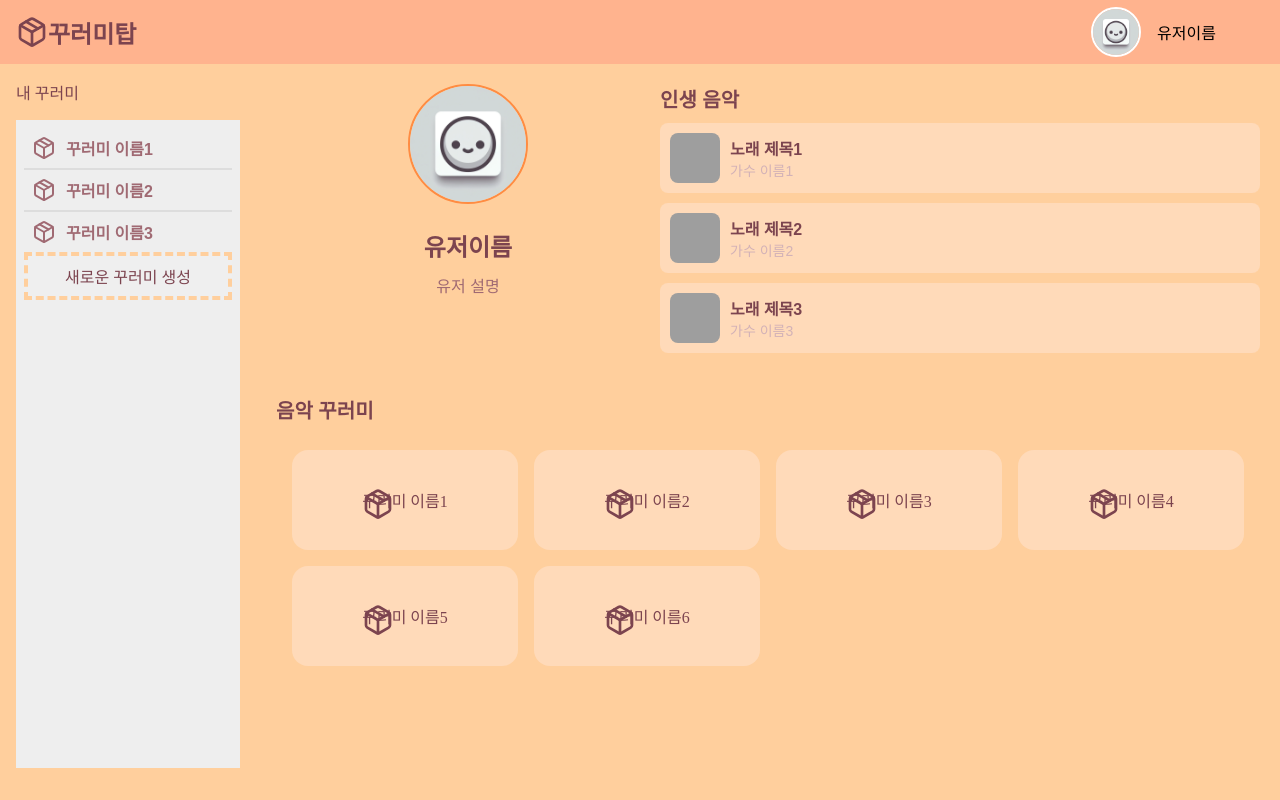
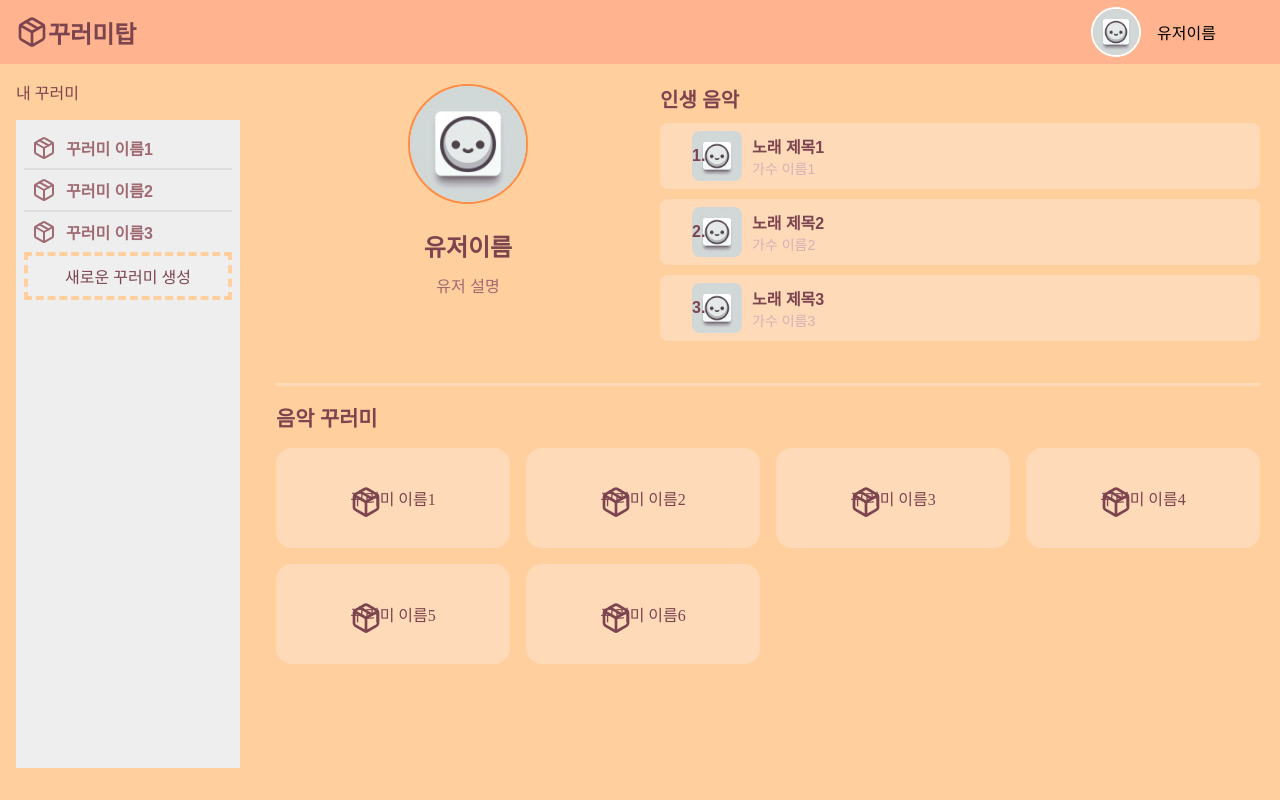
Before and after one commit to R3pic/kuromitop_front, a Next.js app: page /user/1 in a window 1280 px wide. Built offline with nearby package versions, Linux system fonts and the light colour scheme; grey boxes are pictures that could not be loaded; a web font is replaced by a local one.

Commit message:
refactor: 유저페이지 컴포넌트 분리

```diff
--- /dev/null
+++ b/src/app/user/[id]/_components/BundleSection.module.css
@@ -0,0 +1,53 @@
+.bundleSection {
+    border-top: 3px solid var(--color-secondary);
+}
+
+.bundleTitle {
+    font-size: 1.3rem;
+    margin: 1rem 0 1rem 0;
+}
+
+.bundleGrid {
+    max-height: calc(100vh - 400px - var(--header-height));
+    overflow-y: auto;
+    display: grid;
+    grid-template-columns: repeat(auto-fill, minmax(20%, auto));
+    grid-auto-rows: minmax(100px, auto);
+    gap: 1rem 1rem;
+}
+
+.bundleGrid::-webkit-scrollbar {
+  width: 10px;
+}
+
+.bundleGrid::-webkit-scrollbar-thumb {
+  background-color: #2f3542;
+  border-radius: 10px;
+}
+.bundleGrid::-webkit-scrollbar-track {
+  background-color: grey;
+}
+
+.bundleItem {
+  position: relative;
+  text-align: center;
+  align-content: center;
+  background: var(--color-secondary);
+  border-radius: 1rem;
+  transition: transform 0.3s ease, box-shadow 0.3s ease;
+}
+
+.bundleItem:hover {
+  transform: translateY(-2px);
+  box-shadow: 0 8px 16px rgba(0, 0, 0, 0.2);
+}
+
+.bundleIcon {
+  position: absolute;
+  left: 10;
+  top: 10;
+}
+
+.bundleName {
+  font-family: 'paperlogy_bold';
+}
--- /dev/null
+++ b/src/app/user/[id]/_components/BundleSection.tsx
@@ -0,0 +1,28 @@
+import { Package } from "lucide-react";
+import Link from "next/link";
+import styles from './BundleSection.module.css';
+
+interface Bundle {
+    name: string;
+    href: string;
+}
+
+interface Props {
+    bundleList: Bundle[];
+}
+
+export default function BundleSection({ bundleList }: Props) {
+    return (
+        <div className={styles.bundleSection}>
+                <h2 className={styles.bundleTitle}>음악 꾸러미</h2>
+                <div className={styles.bundleGrid}>
+                    {bundleList.map((bundle, index) => (
+                        <Link key={index} className={styles.bundleItem} href={bundle.href}>
+                            <Package className={styles.bundleIcon} size={32}/>
+                            <span className={styles.bundleName}>{ bundle.name }</span>
+                        </Link>
+                    ))}
+                </div>
+        </div>
+    );
+}
--- /dev/null
+++ b/src/app/user/[id]/_components/LifeMusicSection.module.css
@@ -0,0 +1,51 @@
+.lifeMusicSection {
+    flex-grow: 1;
+}
+
+.lifeMusicTitle {
+    font-size: 20px;
+    margin-bottom: 10px;
+    color: var(--text-primary);
+}
+
+.musicList {
+  list-style: none;
+  padding: 0;
+  margin: 0;
+}
+
+.musicItem {
+    display: flex;
+    align-items: center;
+    margin-bottom: 10px;
+    background-color: var(--color-secondary);
+    padding: 0.5rem 0.5rem 0.5rem 2rem;
+    border-radius: 8px;
+    position: relative;
+}
+
+.musicItem::before {
+  content: attr(data-index) ".";
+  position: absolute;
+  left: 10;
+  font-size: 1rem;
+  font-weight: bold;
+  line-height: 50px;
+}
+
+.musicThumbnail {
+  width: 50px;
+  height: 50px;
+  border-radius: 8px;
+  margin-right: 10px;
+}
+
+.musicTitle {
+  font-size: 16px;
+  margin: 0;
+}
+
+.musicArtist {
+  font-size: 14px;
+  color: var(--text-muted);
+}
--- /dev/null
+++ b/src/app/user/[id]/_components/LifeMusicSection.tsx
@@ -0,0 +1,31 @@
+import styles from './LifeMusicSection.module.css';
+import Image from 'next/image';
+
+interface Music {
+    thumbnail: string;
+    title: string;
+    artist: string;
+}
+
+interface Props {
+    musicList: Music[];
+}
+
+export default function LifeMusicSection({ musicList }: Props) {
+    return (
+    <div className={styles.lifeMusicSection}>
+        <h2 className={styles.lifeMusicTitle}>인생 음악</h2>
+        <ul className={styles.musicList}>
+            {musicList.map(({ thumbnail, title, artist }, index) => (
+                <li key={index} className={styles.musicItem} data-index={index + 1}>
+                    <Image src={thumbnail} alt={title} className={styles.musicThumbnail} width={50} height={50}/>
+                    <div>
+                        <h3 className={styles.musicTitle}>{title}</h3>
+                        <p className={styles.musicArtist}>{artist}</p>
+                    </div>
+                </li>
+            ))}
+        </ul>
+    </div>
+    );
+}
--- /dev/null
+++ b/src/app/user/[id]/_components/Profile.module.css
@@ -0,0 +1,22 @@
+.profile {
+    width: 24rem;
+    text-align: center;
+  }
+
+  .profileImage {
+    width: 120px;
+    height: 120px;
+    border-radius: 50%;
+    margin-bottom: 10px;
+    border: 2px solid var(--color-accent);
+  }
+
+  .userName {
+    font-size: 24px;
+    margin: 10px 0;
+  }
+
+  .description {
+    color: var(--text-secondary);
+    font-size: 16px;
+  }
--- /dev/null
+++ b/src/app/user/[id]/_components/Profile.tsx
@@ -0,0 +1,18 @@
+import Image from "next/image";
+import styles from './Profile.module.css';
+
+interface Props {
+    profile: string;
+    name: string;
+    description: string;
+}
+
+export default function Profile({ profile, name, description }: Props) {
+    return (
+        <div className={styles.profile}>
+            <Image src={profile} alt={`${name}의 프로필`} className={styles.profileImage} width={120} height={120} />
+            <h1 className={styles.userName}>{name}</h1>
+            <p className={styles.description}>{description}</p>
+        </div>
+    );
+}
--- a/src/app/user/[id]/page.tsx
+++ b/src/app/user/[id]/page.tsx
@@ -1,7 +1,7 @@
-import Image from 'next/image';
 import styles from './styles.module.css';
-import Link from 'next/link';
-import { Package } from 'lucide-react';
+import BundleSection from './_components/BundleSection';
+import LifeMusicSection from './_components/LifeMusicSection';
+import Profile from './_components/Profile';
 
 export default function userPage() {
     const data = {
@@ -10,22 +10,19 @@ export default function userPage() {
         description: "유저 설명",
         topMusicList: [
             {
-                thumbnail: '/썸네일주소',
+                thumbnail: '/profile.webp',
                 title: '노래 제목1',
                 artist: '가수 이름1',
-                href: 'user/userid'
             },
             {
-                thumbnail: '/썸네일주소',
+                thumbnail: '/profile.webp',
                 title: '노래 제목2',
                 artist: '가수 이름2',
-                href: 'user/userid'
             },
             {
-                thumbnail: '/썸네일주소',
+                thumbnail: '/profile.webp',
                 title: '노래 제목3',
                 artist: '가수 이름3',
-                href: 'user/userid'
             },
         ],
         bundleList: [
@@ -40,38 +37,15 @@ export default function userPage() {
 
     return (
         <div className={styles.page}>
-            <div className={styles.profile_section}>
-                <div className={styles.profile}>
-                    <Image src={data.profile} alt={`${data.name}의 프로필`} className={styles.profileImage} width={120} height={120} />
-                    <h1 className={styles.userName}>{data.name}</h1>
-                    <p className={styles.description}>{data.description}</p>
-                </div>
-                <div className={styles.lifeMusic}>
-                    <h2 className={styles.sectionTitle}>인생 음악</h2>
-                    <ul className={styles.musicList}>
-                        {data.topMusicList.map((music, index) => (
-                            <li key={index} className={styles.musicItem}>
-                                <Image src={music.thumbnail} alt={music.title} className={styles.musicThumbnail} width={50} height={50}/>
-                                <div>
-                                    <h3 className={styles.musicTitle}>{music.title}</h3>
-                                    <p className={styles.musicArtist}>{music.artist}</p>
-                                </div>
-                            </li>
-                        ))}
-                    </ul>
-                </div>
+            <div className={styles.section}>
+                <Profile
+                    profile={data.profile}
+                    name={data.name}
+                    description={data.description}
+                />
+                <LifeMusicSection musicList={data.topMusicList}/>
             </div>
-            <div className={styles.bundle_section}>
-                <h2 className={styles.sectionTitle}>음악 꾸러미</h2>
-                <div className={styles.bundle_grid}>
-                    {data.bundleList.map((bundle, index) => (
-                        <Link key={index} className={styles.bundleItem} href={bundle.href}>
-                            <Package className={styles.bundle_icon} size={32}/>
-                            <span className={styles.bundle_name}>{ bundle.name }</span>
-                        </Link>
-                    ))}
-                </div>
-            </div>
+            <BundleSection bundleList={data.bundleList}/>
         </div>
     );
 }
--- a/src/app/user/[id]/styles.module.css
+++ b/src/app/user/[id]/styles.module.css
@@ -7,112 +7,7 @@
   flex-direction: column;
 }
 
-.profile_section {
+.section {
   display: flex;
   margin-bottom: 2rem;
 }
-
-.profile {
-  width: 24rem;
-  text-align: center;
-}
-
-.profileImage {
-  width: 120px;
-  height: 120px;
-  border-radius: 50%;
-  margin-bottom: 10px;
-  border: 2px solid var(--color-accent);
-}
-
-.userName {
-  font-size: 24px;
-  margin: 10px 0;
-}
-
-.description {
-  color: var(--text-secondary);
-  font-size: 16px;
-}
-
-.lifeMusic {
-  flex-grow: 1;
-}
-
-.sectionTitle {
-  font-size: 20px;
-  margin-bottom: 10px;
-  color: var(--text-primary);
-}
-
-.musicItem {
-  display: flex;
-  align-items: center;
-  margin-bottom: 10px;
-  background-color: var(--color-secondary);
-  padding: 10px;
-  border-radius: 8px;
-}
-
-.musicThumbnail {
-  width: 50px;
-  height: 50px;
-  border-radius: 8px;
-  margin-right: 10px;
-}
-
-.musicTitle {
-  font-size: 16px;
-  margin: 0;
-}
-
-.musicArtist {
-  font-size: 14px;
-  color: var(--text-muted);
-}
-
-.bundle_icon {
-  position: absolute;
-  left: 5;
-  top: 5;
-}
-
-.bundle_grid {
-  max-height: calc(100vh - 400px - var(--header-height));
-  overflow-y: auto;
-  display: grid;
-  grid-template-columns: repeat(auto-fill, minmax(20%, auto));
-  grid-auto-rows: minmax(100px, auto);
-  gap: 1rem 1rem;
-  padding: 1rem;
-}
-
-.bundle_grid::-webkit-scrollbar {
-  width: 10px;
-}
-
-.bundle_grid::-webkit-scrollbar-thumb {
-  background-color: #2f3542;
-  border-radius: 10px;
-}
-.bundle_grid::-webkit-scrollbar-track {
-  background-color: grey;
-}
-
-.bundleItem {
-  position: relative;
-  text-align: center;
-  align-content: center;
-  background: var(--color-secondary);
-  border-radius: 1rem;
-  transition: transform 0.3s ease, box-shadow 0.3s ease;
-}
-
-.bundleItem:hover {
-  transform: translateY(-2px);
-  box-shadow: 0 8px 16px rgba(0, 0, 0, 0.2);
-}
-
-.bundle_name {
-  font-family: 'paperlogy_bold';
-}
```
